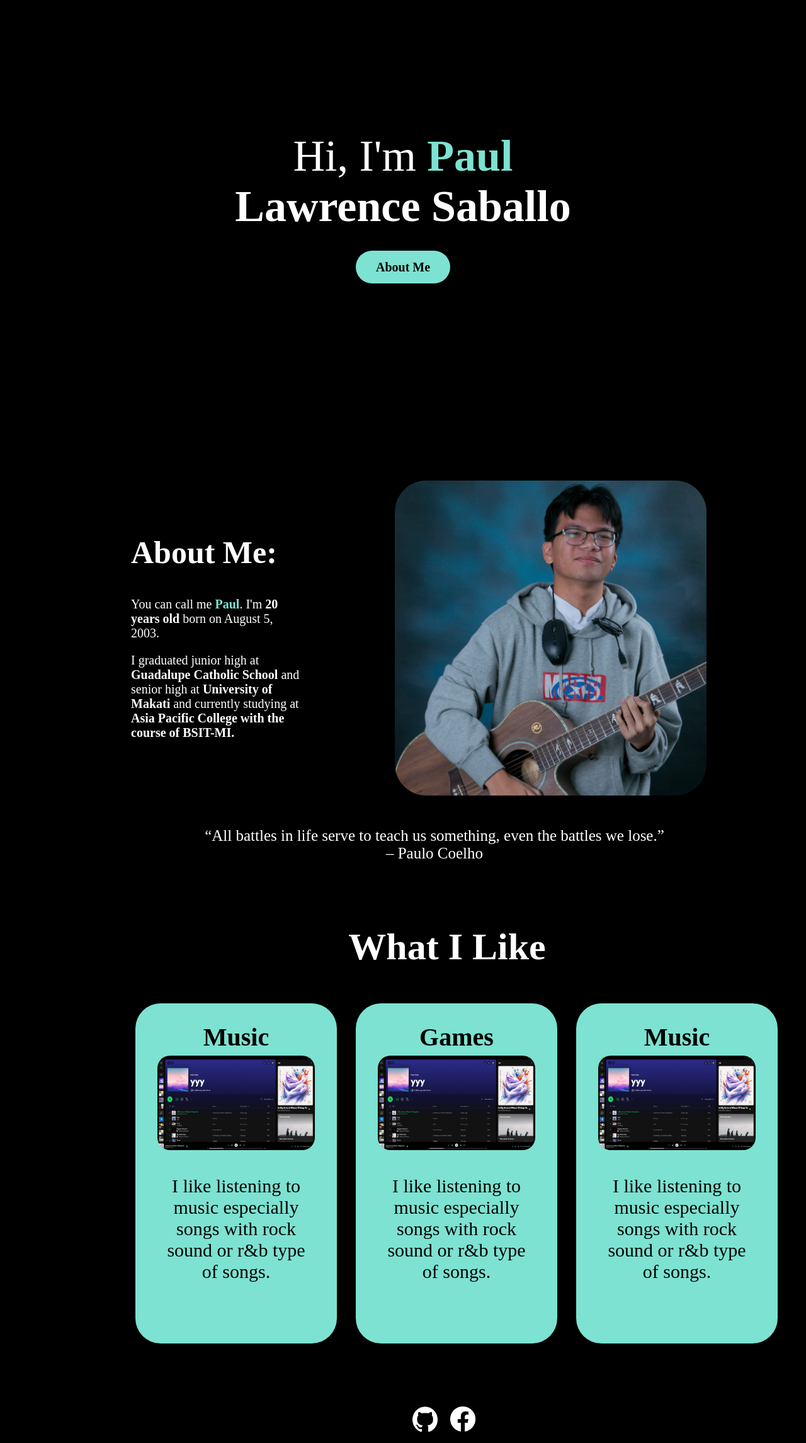
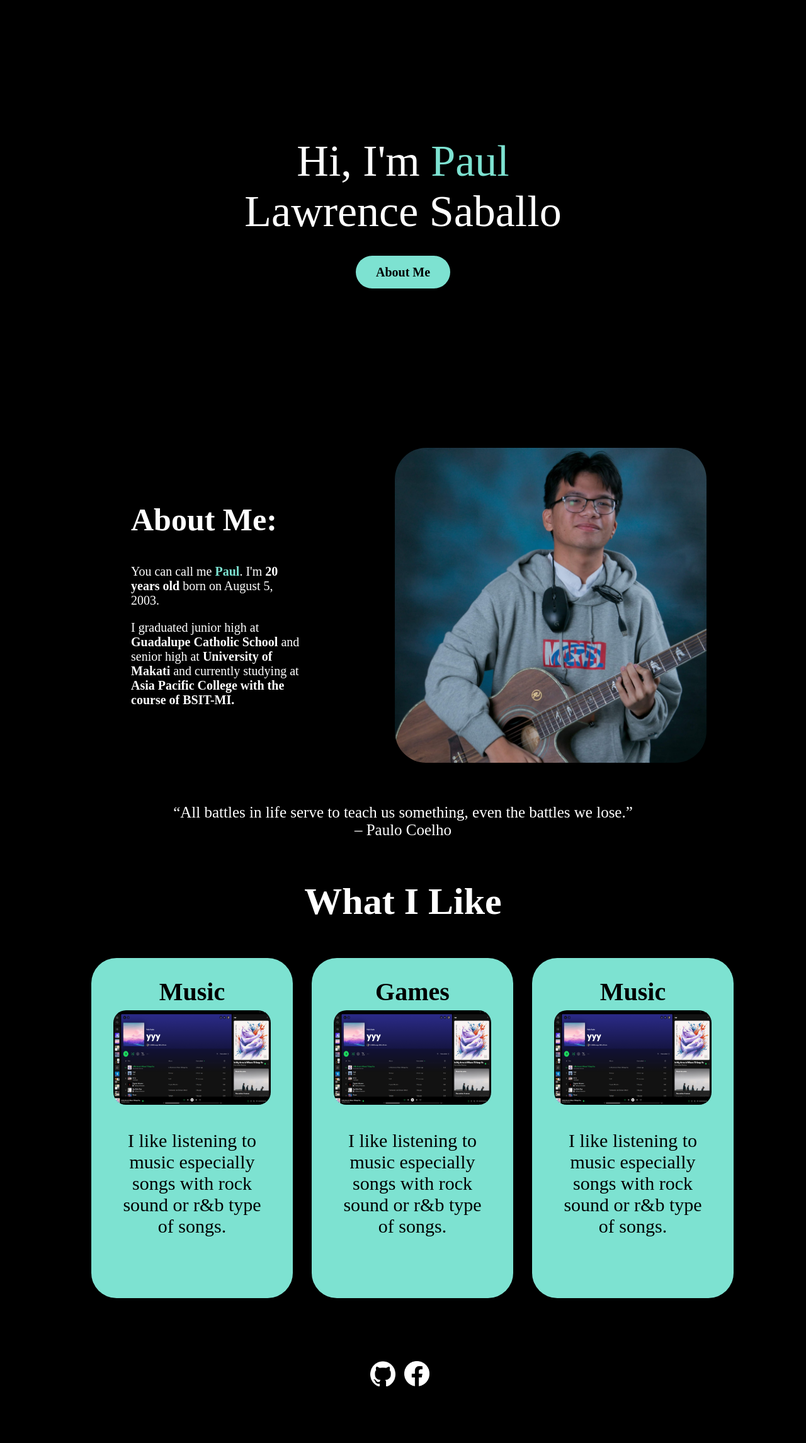
Before and after one commit to plsaballo08/lab2, a PHP site: page / in a window 1280 px wide. Shown: the whole page at 63% size. After the commit the page ends 2201 px from the top, so only its background shows below. Run offline with PHP 8.4, Linux system fonts and the light colour scheme.

Commit message:
Lesson 17 - Objects

```diff
--- a/week5/index.html
+++ b/week5/index.html
@@ -8,19 +8,33 @@
     <link rel="icon" href="Images/logo.png" type="image/x-icon">
     <link rel="stylesheet" href="style.css">
     <script src="about.js"></script>
+    <script src="introHeader.js"></script>
 </head>
+
+<p id="personalWebsite"></p>
 
 <body>
     <!-- Profile Information -->
     <div class="container">
+        <div id="intro">
+            <div id="intro2">
+                <script>
+                    const intro = {
+                        firstName: "Paul",
+                        secondName: "Lawrence",
+                        lastName: "Saballo"
+                    };
 
-        <div>
-            <p id="intro"> Hi, I'm <b><span class="tiffanyBlue">Paul</span> <br>Lawrence Saballo</b></br>
-                <a class="button" href="#aboutMe">About Me</a>
-            </p>
+                    intro.firstNameColor = "#7DE2D1";
+
+                    document.getElementById("intro").innerHTML =
+                        "Hi, I'm <span style='color:" + intro.firstNameColor + ";'>" + intro.firstName + "</span> <br>" +
+                        "<span style='color:white;'>" + intro.secondName + "</span> " +
+                        "<span style='color:white;'>" + intro.lastName + "</span> <br>";
+                </script>
 
             </div>
-
+            <a class="button" href="#aboutMe">About Me</a>
             <div>
 
                 <section class="infoLeft" id="aboutMe">
@@ -29,7 +43,7 @@
 
                         <p id="info">
                             You can call me <b><span class="tiffanyBlue"> Paul</span></b>.
-                        I'm <span id = "age"></span>
+                            I'm <span id="age"></span>
                             <b> years old</b> born on <span id="birthdate"></span>.
                         </p>
 
@@ -48,8 +62,10 @@
 
 
                         <p id=info>
-                        I graduated junior high at <b>Guadalupe Catholic School</b> and senior high at <b>University of
-                            Makati</b> and currently studying at <b>Asia Pacific College with the course of BSIT-MI.</b>
+                            I graduated junior high at <b>Guadalupe Catholic School</b> and senior high at <b>University
+                                of
+                                Makati</b> and currently studying at <b>Asia Pacific College with the course of
+                                BSIT-MI.</b>
                         </p>
 
                     </nav>
@@ -59,7 +75,6 @@
                 <img class="imgRound" src="Images/pic.jpg" alt="Profile" height="500">
             </div>
         </div>
-
         <div class="quote">
             <p>
                 “All battles in life serve to teach us something, even the battles we lose.”<br>
@@ -67,14 +82,19 @@
             </p>
         </div>
 
+
+
         <!-- Hobbies -->
 
         <div class="hobbies">
             <div>
                 <h2>What I Like</h2>
             </div>
+        </div>
 
-        <div class="box" id="hobbies">
+        <div class="hobbiesContainer">
+
+            <div class="box" id="hobbies1">
                 <div class="likeBox">
                     <h4 class="likeText">Music</h4>
                     <img src="Images/spotify.PNG">
@@ -86,7 +106,6 @@
                             let text1 = "I like listening to  music especially songs with rock sound or r&b type of songs.";
                             document.getElementById("des1").innerHTML = text1;
                         </script>
-
 
                     </div>
                 </div>
@@ -126,10 +145,10 @@
                         </div>
                     </div>
                 </div>
-
-
+            </div>
 
         </div>
+
 
         <!-- Images with hyperlink -->
 
--- a/week5/style.css
+++ b/week5/style.css
@@ -59,8 +59,11 @@ body {
 
 .hobbies {
     text-align: center;
-        margin-top: 100px;
-        margin-left: 140px;
+    margin-top: -10px;
+    font-size: 40px;
+}
+.hobbiesContainer {
+    text-align: center;
     font-size: 40px;
 }
 
@@ -94,7 +97,7 @@ body {
 
 .infoLeft {
 
-        margin-top: 100px;
+    margin-top: 230px;
     margin-left: -300px;
 }
 
@@ -102,11 +105,13 @@ body {
     color: #7DE2D1;
    }
 
+
 .quote {
+    position: relative;
     text-align: center;
     color:#ffffff;
     font-size: 25px;
-        margin-left: 100px;
+    margin-top: -150px;
 }
 .author{
     text-align: right;
@@ -118,10 +123,6 @@ body {
 .footer{
 margin-top: 100px;
 text-align: center;
-   }
-
-   .quote {
-    margin-top: 50px;
 }
 
 .attribution {
```
Also changed, not shown: week5/introHeader.js (added). Lines whose indentation alone changed are shown as unchanged.
